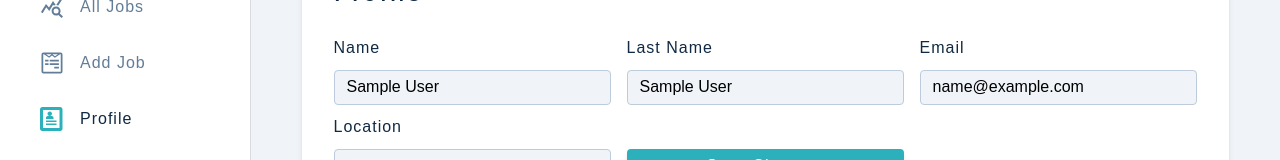
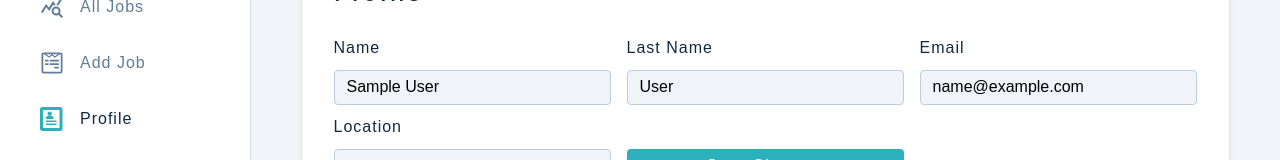
Before and after one commit to DreamHigh0820/job_tracker, a React (Create React App) app in the folder client/: page /profile in a window 1280 px wide. Shown: the part 205-365 px from the top of the page. Built offline with nearby package versions, Linux system fonts and the light colour scheme; sample sign-in values are in the browser's storage.

Commit message:
Update Profile.js

```diff
--- a/client/src/pages/Dashboard/Profile.js
+++ b/client/src/pages/Dashboard/Profile.js
@@ -2,7 +2,7 @@ import React from 'react';
 import { useState } from 'react';
 import { useAppContext } from '../../context/appContext';
 import { FormRow, Alert } from '../../components';
-import Wrapper from '../../assets/wrappers/DashBoardFormPage.js';
+import Wrapper from '../../assets/wrappers/DashboardFormPage';
 
 export default function Profile() {
   const { user, showAlert, displayAlert, updateUser, isLoading } =
@@ -39,8 +39,8 @@ export default function Profile() {
           />
           <FormRow
             type='text'
-            name='name'
-            value={name}
+            name='lastName'
+            value={lastName}
             handleChange={(e) => setLastName(e.target.value)}
             labelText = 'last name'
           />
```
Also changed, not shown: 1 other file (tests, documents, lock files or other folders).
